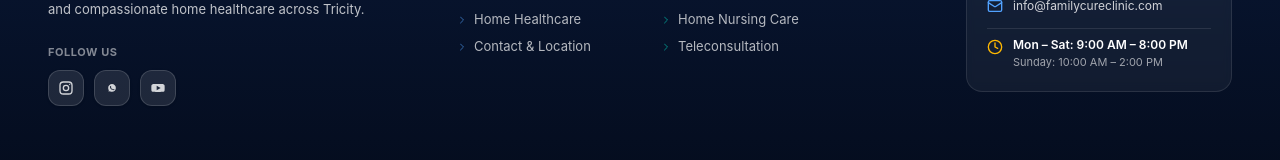
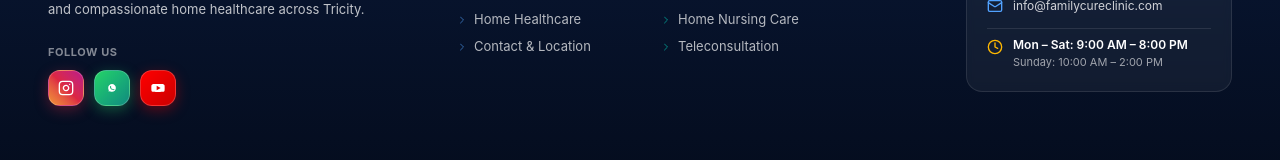
Before and after one commit to evokewebd77-afk/doctor-website, a React (Vite) app: page /doctors in a window 1280 px wide. Shown: the part 2500-2660 px from the top of the page. Built offline with nearby package versions, Linux system fonts and the light colour scheme.

Commit message:
Update footer social icons with official brand colors

```diff
--- a/src/components/Footer.jsx
+++ b/src/components/Footer.jsx
@@ -20,14 +20,14 @@ import {
   CLINIC_MAPS_URL,
 } from '../data/constants'
 
-function SocialIcon({ href, children, label }) {
+function SocialIcon({ href, children, label, bgClass }) {
   return (
     <a
       href={href || '#'}
       aria-label={label}
       target="_blank"
       rel="noopener noreferrer"
-      className="w-9 h-9 rounded-xl bg-white/10 border border-white/15 flex items-center justify-center text-white/80 hover:text-white hover:bg-blue-600 hover:border-blue-500 hover:scale-110 active:scale-95 transition-all duration-300 shadow-sm"
+      className={`w-9 h-9 rounded-xl flex items-center justify-center text-white hover:scale-110 active:scale-95 transition-all duration-300 ${bgClass || 'bg-white/10 border border-white/15 text-white/80 hover:text-white'}`}
     >
       {children}
     </a>
@@ -59,19 +59,21 @@ const SOCIAL_LINKS = [
   {
     label: 'Instagram',
     href: CLINIC_INSTAGRAM_URL,
+    bgClass: 'bg-gradient-to-tr from-[#f09433] via-[#dc2743] to-[#bc1888] shadow-[0_4px_14px_rgba(220,39,67,0.35)] hover:shadow-[0_6px_20px_rgba(220,39,67,0.6)] border border-white/20',
     icon: (
-      <svg className="w-4 h-4" viewBox="0 0 24 24" fill="none" stroke="currentColor" strokeWidth="2" aria-hidden="true">
-        <rect x="3" y="3" width="18" height="18" rx="5" />
-        <circle cx="12" cy="12" r="4" />
-        <circle cx="17.5" cy="6.5" r="1" fill="currentColor" stroke="none" />
+      <svg className="w-4 h-4" viewBox="0 0 24 24" fill="none" stroke="currentColor" strokeWidth="2" strokeLinecap="round" strokeLinejoin="round" aria-hidden="true">
+        <rect x="2" y="2" width="20" height="20" rx="5" ry="5" />
+        <path d="M16 11.37A4 4 0 1 1 12.63 8 4 4 0 0 1 16 11.37z" />
+        <line x1="17.5" y1="6.5" x2="17.51" y2="6.5" />
       </svg>
     ),
   },
   {
     label: 'WhatsApp',
     href: CLINIC_WHATSAPP_URL,
+    bgClass: 'bg-gradient-to-br from-[#25D366] to-[#128C7E] shadow-[0_4px_14px_rgba(37,211,102,0.35)] hover:shadow-[0_6px_20px_rgba(37,211,102,0.6)] border border-white/20',
     icon: (
-      <svg className="w-4 h-4 fill-current" viewBox="0 0 24 24" aria-hidden="true">
+      <svg className="w-4 h-4 fill-white" viewBox="0 0 24 24" aria-hidden="true">
         <path d="M12.031 6.172c-3.181 0-5.767 2.586-5.768 5.766-.001 1.298.38 2.27 1.019 3.287l-.582 2.128 2.182-.573c.978.58 1.911.928 3.145.929 3.178 0 5.767-2.587 5.768-5.766.001-3.187-2.575-5.771-5.764-5.771zm3.392 8.244c-.144.405-.837.774-1.17.824-.312.045-.694.076-2.029-.474-1.624-.668-2.663-2.316-2.742-2.423-.079-.107-.655-.873-.655-1.666 0-.792.415-1.182.562-1.341.144-.159.314-.199.419-.199.106 0 .212.002.304.007.098.005.228-.037.357.272.132.318.452 1.103.492 1.183.04.08.067.174.013.28-.053.107-.08.174-.16.267-.08.093-.169.208-.242.279-.08.08-.163.167-.07.327.093.159.412.68.884 1.1 1.009.897 1.86 1.176 2.019 1.255.159.08.252.067.346-.04.093-.107.4-.467.507-.627.107-.16.213-.133.359-.08.146.053.931.439 1.09.519.16.08.266.12.306.186.04.067.04.387-.104.792z" />
       </svg>
     ),
@@ -79,8 +81,9 @@ const SOCIAL_LINKS = [
   {
     label: 'YouTube',
     href: 'https://youtube.com',
+    bgClass: 'bg-gradient-to-br from-[#FF0000] to-[#cc0000] shadow-[0_4px_14px_rgba(255,0,0,0.35)] hover:shadow-[0_6px_20px_rgba(255,0,0,0.6)] border border-white/20',
     icon: (
-      <svg className="w-4 h-4 fill-current" viewBox="0 0 24 24" aria-hidden="true">
+      <svg className="w-4 h-4 fill-white" viewBox="0 0 24 24" aria-hidden="true">
         <path d="M21.8 8.001a2.5 2.5 0 0 0-1.76-1.77C18.36 6 12 6 12 6s-6.36 0-8.04.231A2.5 2.5 0 0 0 2.2 8.001 26.3 26.3 0 0 0 2 12a26.3 26.3 0 0 0 .2 3.999 2.5 2.5 0 0 0 1.76 1.77C5.64 18 12 18 12 18s6.36 0 8.04-.231a2.5 2.5 0 0 0 1.76-1.77A26.3 26.3 0 0 0 22 12a26.3 26.3 0 0 0-.2-3.999zM10 15.5v-7l6 3.5-6 3.5z" />
       </svg>
     ),
@@ -117,7 +120,7 @@ export default function Footer() {
               <p className="text-white/50 text-[11px] font-bold uppercase tracking-wider mb-2.5">Follow Us</p>
               <div className="flex items-center gap-2.5">
                 {SOCIAL_LINKS.map((item) => (
-                  <SocialIcon key={item.label} href={item.href} label={item.label}>
+                  <SocialIcon key={item.label} href={item.href} label={item.label} bgClass={item.bgClass}>
                     {item.icon}
                   </SocialIcon>
                 ))}
```
